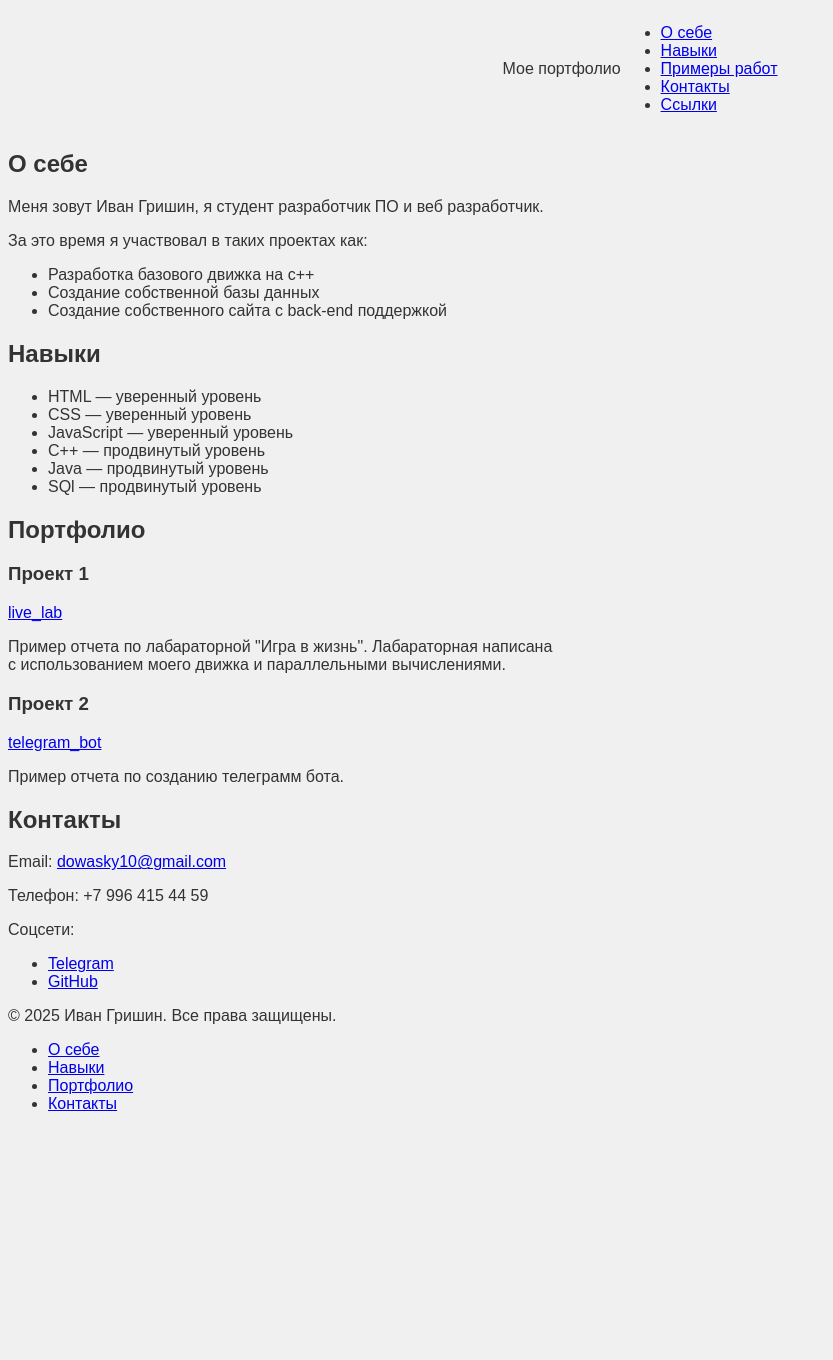
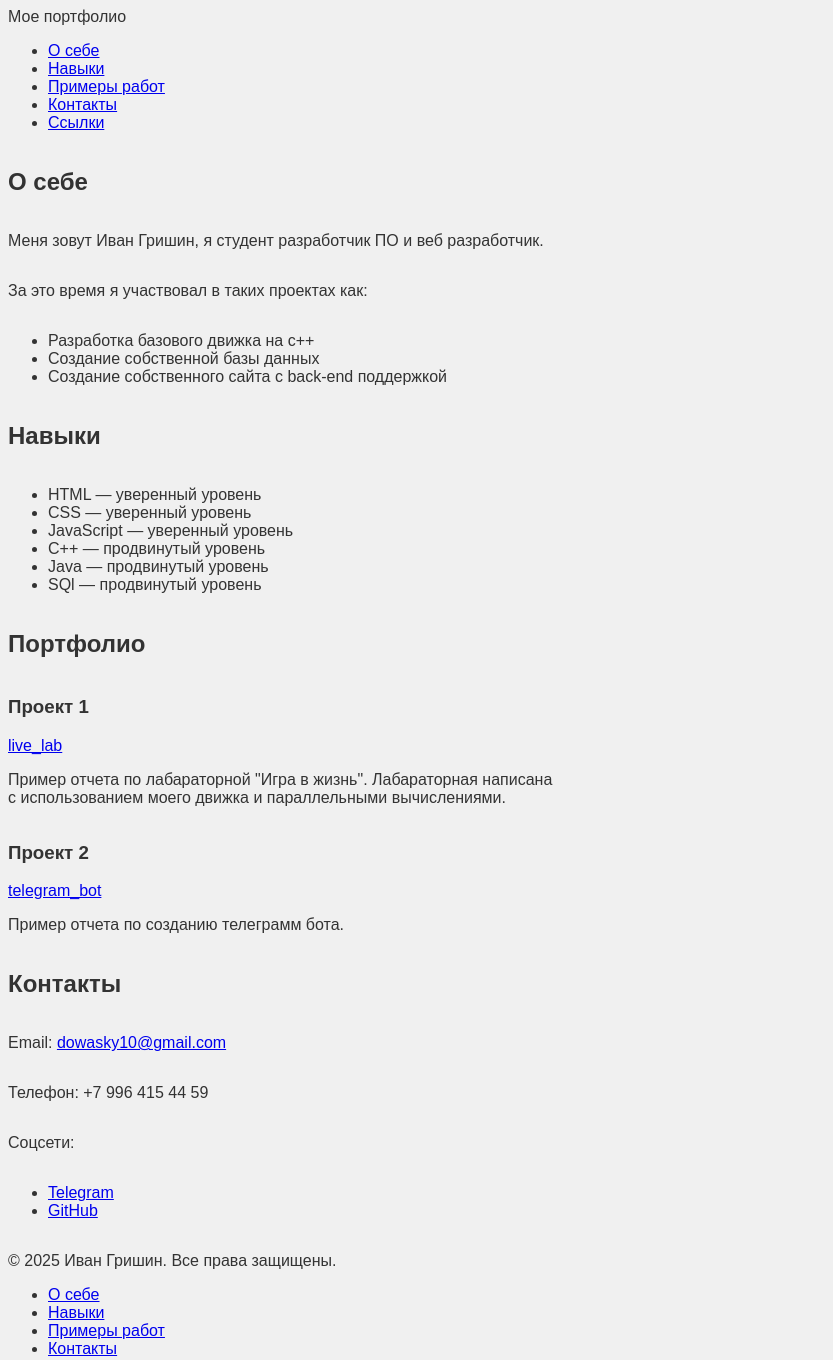
Before and after one commit to Steamsurver/web_dew, a plain HTML site: page lab1/index.html in a window 1280 px wide. Shown: the whole page, without its empty margins (0-833 px from the left). Before the commit the page ends 1129 px from the top, so only its background shows below. Drawn offline with Linux system fonts and the light colour scheme.

Commit message:
добавлен flexbox

```diff
--- a/lab1/css/style.css
+++ b/lab1/css/style.css
@@ -6,6 +6,12 @@ body {
 
 .main-header {
     display: flex;          /* включаем Flexbox */
-    justify-content: center; /* выравнивание по горизонтали */
-    align-items: center;    /* выравнивание по вертикали */
-  }
+    flex-direction: column;
+    align-items: flex-start;    /* выравнивание по вертикали */
+
+}
+.section-block{
+    display: flex;
+    flex-direction: column;
+    align-items: flex-start;
+}
--- a/lab1/index.html
+++ b/lab1/index.html
@@ -23,7 +23,7 @@
         </nav>
     </header>
 
-      <section class="" id="about">
+      <section class="section-block" id="about">
         <h2>О себе</h2>
         <p>Меня зовут Иван Гришин, я студент разработчик ПО и веб разработчик.</p>
         <p>За это время я участвовал в таких проектах как: </p>
@@ -35,7 +35,7 @@
       </section>
 
       <!-- Skills / Навыки -->
-      <section id="skills">
+      <section class="section-block" id="skills">
         <h2>Навыки</h2>
         <ul>
           <li>HTML — уверенный уровень</li>
@@ -48,7 +48,7 @@
       </section>
 
       <!-- Portfolio / Примеры работ -->
-      <section id="portfolio">
+      <section class="section-block" id="portfolio">
         <h2>Портфолио</h2>
 
         <article>
@@ -67,7 +67,7 @@
       </section>
 
       <!-- Contacts / Контакты -->
-      <section id="contacts">
+      <section class="section-block" id="contacts">
         <h2>Контакты</h2>
         <p>Email: <a href="mailto:dowasky10@gmail.com">dowasky10@gmail.com</a></p>
         <p>Телефон: +7 996 415 44 59</p>
@@ -78,13 +78,13 @@
         </ul>
       </section>
 
-      <footer>
+      <footer id="footer">
         <p>&copy; 2025 Иван Гришин. Все права защищены.</p>
         <nav>
           <ul>
             <li><a href="#about">О себе</a></li>
             <li><a href="#skills">Навыки</a></li>
-            <li><a href="#portfolio">Портфолио</a></li>
+            <li><a href="#portfolio">Примеры работ</a></li>
             <li><a href="#contacts">Контакты</a></li>
           </ul>
         </nav>
```
